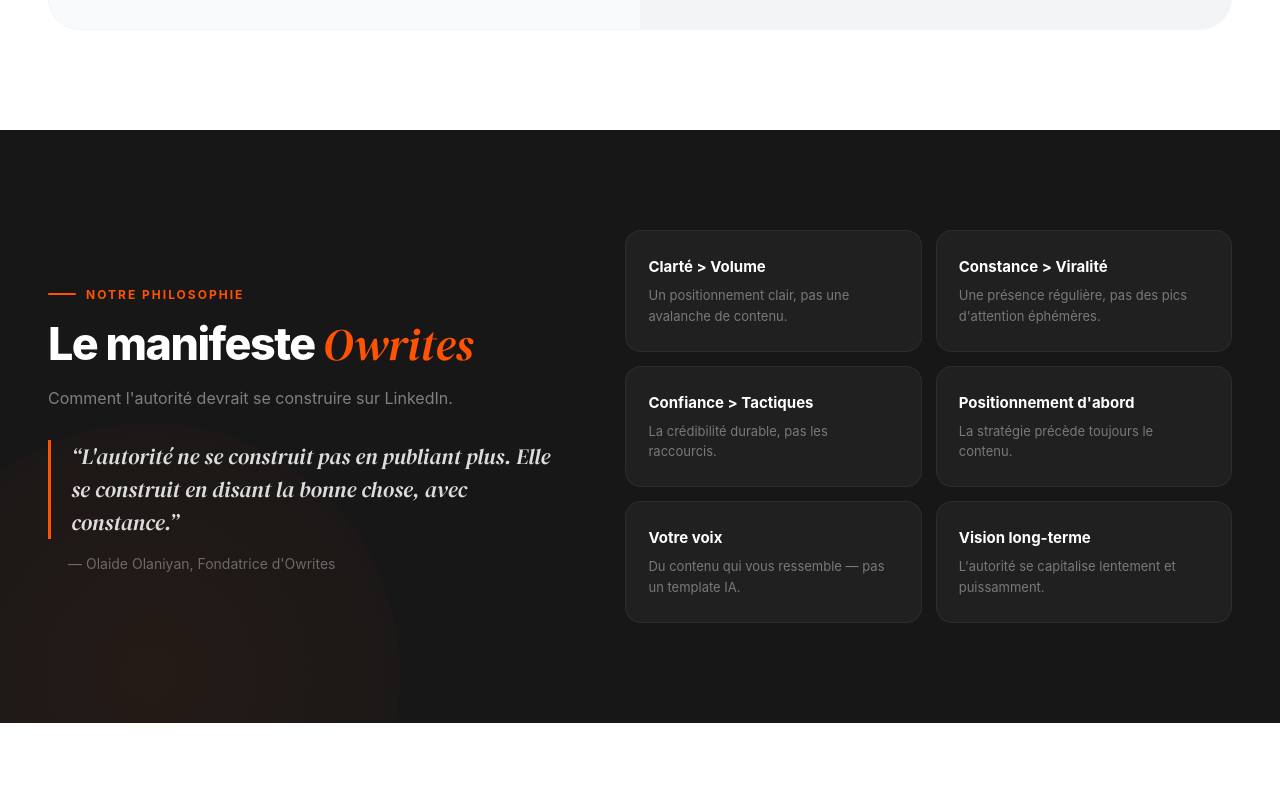
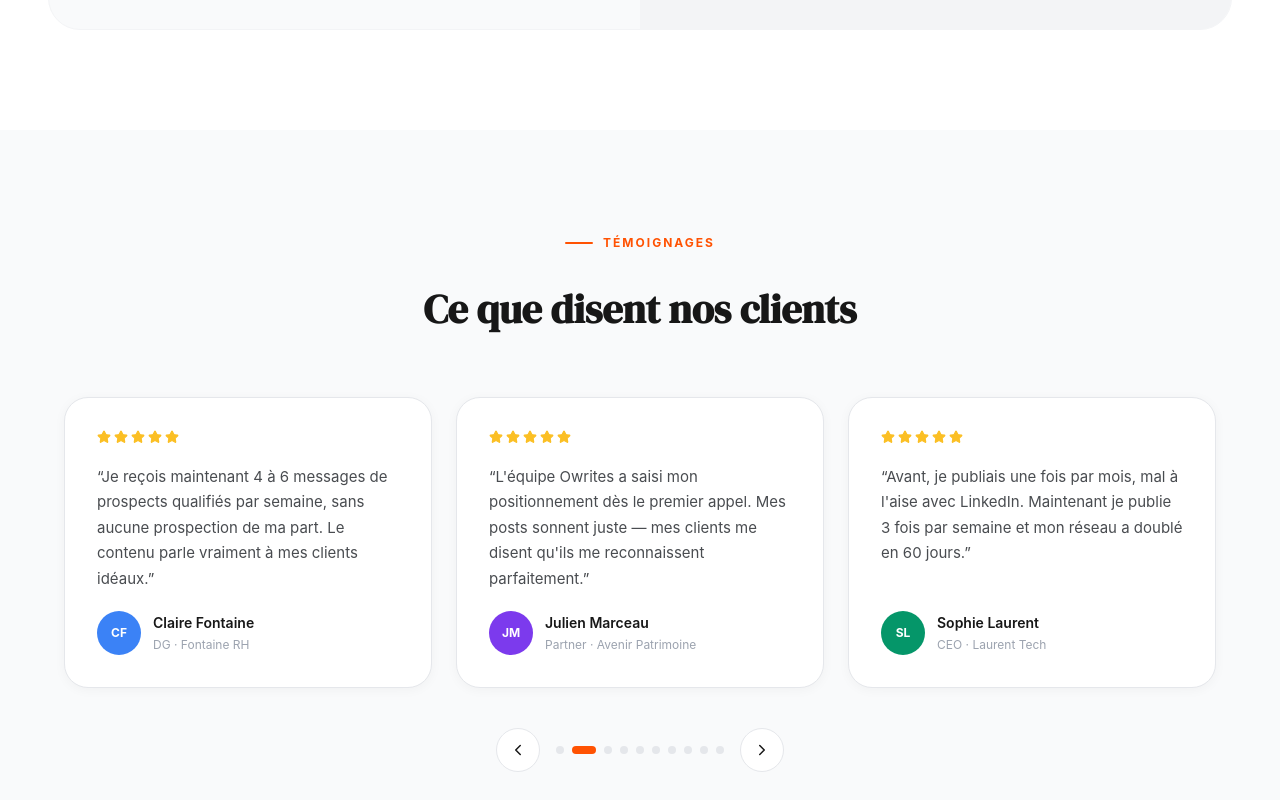
Before and after one commit to liuba-larousse/owrites, a Next.js app: page / in a window 1280 px wide. Shown: the part 8920-9720 px from the top of the page. Built offline with nearby package versions, Linux system fonts and the light colour scheme; a web font is replaced by a local one.

Commit message:
Add reviews carousel with 10 testimonials
Auto-advances every 4s, prev/next controls, dot navigation. Shows 3 cards on desktop, 2 on tablet, 1 on mobile. Placed after CaseStudy section.

https://claude.ai/code/session_011bjiGLfMn5wbD5Kr1CksTB

```diff
--- a/app/page.tsx
+++ b/app/page.tsx
@@ -10,6 +10,7 @@ import Why from "@/components/sections/Why";
 import Compare from "@/components/sections/Compare";
 import Results from "@/components/sections/Results";
 import CaseStudy from "@/components/sections/CaseStudy";
+import Testimonials from "@/components/sections/Testimonials";
 import Manifesto from "@/components/sections/Manifesto";
 import FAQ from "@/components/sections/FAQ";
 import CalendlySection from "@/components/sections/CalendlySection";
@@ -34,6 +35,7 @@ export default function HomePage() {
       <Compare />
       <Results />
       <CaseStudy />
+      <Testimonials />
       <Manifesto />
       <FAQ />
       <CalendlySection />
--- a/components/sections/Testimonials.tsx
+++ b/components/sections/Testimonials.tsx
@@ -1,79 +1,220 @@
-import { Star } from "lucide-react";
+"use client";
+
+import { useEffect, useRef, useState } from "react";
+import { ChevronLeft, ChevronRight, Star } from "lucide-react";
 
 const testimonials = [
   {
     quote:
-      "Owrites a transformé notre stratégie de contenu. En 4 mois, notre trafic organique a triplé et nous recevons des demandes de devis qualifiées chaque semaine grâce aux articles.",
-    name: "Sophie Marchand",
-    title: "Directrice Marketing",
-    company: "Innotech Belgium",
-    avatar: "SM",
-    color: "bg-brand-500",
+      "En 3 mois, mes impressions LinkedIn sont passées de 2 000 à 18 000 par mois. Owrites a complètement transformé ma présence sur la plateforme.",
+    name: "Alexandre Morin",
+    title: "Fondateur",
+    company: "Morin Conseil",
+    avatar: "AM",
+    bg: "#FF5202",
   },
   {
     quote:
-      "La qualité rédactionnelle est exceptionnelle. Nos articles sont pointus, bien sourcés et reflètent parfaitement notre expertise. Nos prospects arrivent déjà convaincus.",
-    name: "Thomas Berger",
-    title: "CEO",
-    company: "FinAdvisor Suisse",
-    avatar: "TB",
-    color: "bg-purple-500",
+      "Je reçois maintenant 4 à 6 messages de prospects qualifiés par semaine, sans aucune prospection de ma part. Le contenu parle vraiment à mes clients idéaux.",
+    name: "Claire Fontaine",
+    title: "DG",
+    company: "Fontaine RH",
+    avatar: "CF",
+    bg: "#3B82F6",
   },
   {
     quote:
-      "Nous publions 8 articles par mois sans mobiliser notre équipe. L'agent IA gère tout le calendrier éditorial. C'est exactement ce qu'il nous fallait pour scaler.",
-    name: "Marie-Claire Dupont",
-    title: "Head of Content",
-    company: "Groupex France",
+      "L'équipe Owrites a saisi mon positionnement dès le premier appel. Mes posts sonnent juste — mes clients me disent qu'ils me reconnaissent parfaitement.",
+    name: "Julien Marceau",
+    title: "Partner",
+    company: "Avenir Patrimoine",
+    avatar: "JM",
+    bg: "#7C3AED",
+  },
+  {
+    quote:
+      "Avant, je publiais une fois par mois, mal à l'aise avec LinkedIn. Maintenant je publie 3 fois par semaine et mon réseau a doublé en 60 jours.",
+    name: "Sophie Laurent",
+    title: "CEO",
+    company: "Laurent Tech",
+    avatar: "SL",
+    bg: "#059669",
+  },
+  {
+    quote:
+      "La stratégie de contenu LinkedIn d'Owrites nous a permis de décrocher un partenariat à six chiffres avec un prospect qui nous suivait depuis 2 mois.",
+    name: "Marc Dupuis",
+    title: "Directeur Commercial",
+    company: "Dupuis & Co",
     avatar: "MD",
-    color: "bg-emerald-500",
+    bg: "#DC2626",
+  },
+  {
+    quote:
+      "Hostlyft a généré plus de 16 000 impressions et 10 leads inbound qualifiés grâce à la stratégie LinkedIn d'Owrites. ROI immédiat et mesurable.",
+    name: "Karim Benali",
+    title: "CEO",
+    company: "Hostlyft",
+    avatar: "KB",
+    bg: "#D97706",
+  },
+  {
+    quote:
+      "Je pensais que LinkedIn n'était pas pour moi. En 6 semaines, j'ai eu plus de visibilité qu'en 3 ans de réseautage traditionnel. Incroyable.",
+    name: "Nathalie Voss",
+    title: "Coach Business",
+    company: "Voss Coaching",
+    avatar: "NV",
+    bg: "#0891B2",
+  },
+  {
+    quote:
+      "Owrites comprend les enjeux B2B francophones. Leur ghostwriting est précis, crédible et positionne vraiment l'expert — pas juste du contenu générique.",
+    name: "Pierre-Yves Renaud",
+    title: "Associé",
+    company: "Renaud Stratégies",
+    avatar: "PR",
+    bg: "#BE185D",
+  },
+  {
+    quote:
+      "En moins de 90 jours, mon profil LinkedIn est passé de 312 à 1 200 vues hebdomadaires. Mes concurrents me demandent comment je fais.",
+    name: "Isabelle Chambon",
+    title: "Consultante Indépendante",
+    company: "IC Conseil",
+    avatar: "IC",
+    bg: "#4F46E5",
+  },
+  {
+    quote:
+      "Le meilleur investissement marketing que j'aie fait cette année. Chaque franc dépensé chez Owrites m'a rapporté au moins 5x en nouveaux clients.",
+    name: "David Leclercq",
+    title: "Directeur Général",
+    company: "Leclercq Industries",
+    avatar: "DL",
+    bg: "#065F46",
   },
 ];
 
+const VISIBLE = 3;
+
 export default function Testimonials() {
+  const [current, setCurrent] = useState(0);
+  const timerRef = useRef<ReturnType<typeof setInterval> | null>(null);
+  const total = testimonials.length;
+
+  const startTimer = () => {
+    timerRef.current = setInterval(() => {
+      setCurrent((c) => (c + 1) % total);
+    }, 4000);
+  };
+
+  useEffect(() => {
+    startTimer();
+    return () => { if (timerRef.current) clearInterval(timerRef.current); };
+  }, []);
+
+  const go = (dir: 1 | -1) => {
+    if (timerRef.current) clearInterval(timerRef.current);
+    setCurrent((c) => (c + dir + total) % total);
+    startTimer();
+  };
+
+  // Build the visible window (wrapping)
+  const visible = Array.from({ length: VISIBLE }, (_, i) =>
+    testimonials[(current + i) % total]
+  );
+
   return (
-    <section className="section-py bg-white">
-      <div className="max-w-7xl mx-auto px-4 sm:px-6 lg:px-8">
+    <section style={{ padding: "96px 0", background: "var(--off-white)" }}>
+      <div style={{ maxWidth: 1200, margin: "0 auto", padding: "0 24px" }}>
         {/* Header */}
-        <div className="max-w-2xl mx-auto text-center mb-14">
-          <span className="inline-block rounded-full bg-brand-50 border border-brand-200 px-3 py-1 text-xs font-medium text-brand-700 mb-4">
-            Témoignages clients
+        <div style={{ textAlign: "center", marginBottom: 56 }}>
+          <span className="section-tag" style={{ justifyContent: "center" }}>
+            Témoignages
           </span>
-          <h2 className="text-3xl sm:text-4xl font-display font-bold text-gray-900 mb-4">
-            Des résultats concrets,{" "}
-            <span className="text-gradient">des clients satisfaits</span>
+          <h2
+            style={{
+              fontFamily: "var(--font-serif)",
+              fontSize: "clamp(28px, 4vw, 40px)",
+              fontWeight: 700,
+              color: "var(--black)",
+              marginTop: 8,
+            }}
+          >
+            Ce que disent nos clients
           </h2>
         </div>
 
+        {/* Carousel */}
+        <div style={{ position: "relative" }}>
           {/* Cards */}
-        <div className="grid grid-cols-1 md:grid-cols-3 gap-6">
-          {testimonials.map((t) => (
           <div
-              key={t.name}
-              className="flex flex-col rounded-2xl border border-gray-100 bg-white p-6 shadow-sm hover:shadow-md hover:border-brand-200 transition-all"
+            style={{
+              display: "grid",
+              gridTemplateColumns: "repeat(3, 1fr)",
+              gap: 24,
+            }}
+            className="testimonials-grid"
+          >
+            {visible.map((t, i) => (
+              <div
+                key={`${t.name}-${i}`}
+                style={{
+                  background: "#fff",
+                  borderRadius: "var(--r-lg)",
+                  padding: 32,
+                  border: "1px solid var(--gray-200)",
+                  display: "flex",
+                  flexDirection: "column",
+                  gap: 20,
+                  boxShadow: "0 2px 12px rgba(0,0,0,0.04)",
+                }}
               >
                 {/* Stars */}
-              <div className="flex gap-0.5 mb-4">
-                {[...Array(5)].map((_, i) => (
-                  <Star key={i} size={14} className="fill-amber-400 text-amber-400" />
+                <div style={{ display: "flex", gap: 3 }}>
+                  {[...Array(5)].map((_, s) => (
+                    <Star key={s} size={14} style={{ fill: "#FBBF24", color: "#FBBF24" }} />
                   ))}
                 </div>
 
                 {/* Quote */}
-              <blockquote className="flex-1 text-sm text-gray-600 leading-relaxed mb-6">
+                <blockquote
+                  style={{
+                    fontSize: 15,
+                    color: "var(--gray-dark)",
+                    lineHeight: 1.7,
+                    flex: 1,
+                    margin: 0,
+                  }}
+                >
                   &ldquo;{t.quote}&rdquo;
                 </blockquote>
 
                 {/* Author */}
-              <div className="flex items-center gap-3">
+                <div style={{ display: "flex", alignItems: "center", gap: 12 }}>
                   <div
-                  className={`w-10 h-10 rounded-full ${t.color} flex items-center justify-center text-white text-xs font-bold`}
+                    style={{
+                      width: 44,
+                      height: 44,
+                      borderRadius: "50%",
+                      background: t.bg,
+                      display: "flex",
+                      alignItems: "center",
+                      justifyContent: "center",
+                      color: "#fff",
+                      fontSize: 12,
+                      fontWeight: 700,
+                      flexShrink: 0,
+                    }}
                   >
                     {t.avatar}
                   </div>
                   <div>
-                  <p className="text-sm font-semibold text-gray-900">{t.name}</p>
-                  <p className="text-xs text-gray-400">
+                    <p style={{ fontSize: 14, fontWeight: 600, color: "var(--black)", margin: 0 }}>
+                      {t.name}
+                    </p>
+                    <p style={{ fontSize: 12, color: "var(--gray-light)", margin: 0 }}>
                       {t.title} · {t.company}
                     </p>
                   </div>
@@ -81,7 +222,104 @@ export default function Testimonials() {
               </div>
             ))}
           </div>
+
+          {/* Controls */}
+          <div
+            style={{
+              display: "flex",
+              alignItems: "center",
+              justifyContent: "center",
+              gap: 16,
+              marginTop: 40,
+            }}
+          >
+            <button
+              onClick={() => go(-1)}
+              aria-label="Précédent"
+              style={{
+                width: 44,
+                height: 44,
+                borderRadius: "50%",
+                border: "1.5px solid var(--gray-200)",
+                background: "#fff",
+                display: "flex",
+                alignItems: "center",
+                justifyContent: "center",
+                cursor: "pointer",
+                color: "var(--black)",
+                transition: "border-color 0.2s",
+              }}
+            >
+              <ChevronLeft size={18} />
+            </button>
+
+            {/* Dots */}
+            <div style={{ display: "flex", gap: 8 }}>
+              {testimonials.map((_, i) => (
+                <button
+                  key={i}
+                  onClick={() => {
+                    if (timerRef.current) clearInterval(timerRef.current);
+                    setCurrent(i);
+                    startTimer();
+                  }}
+                  aria-label={`Aller au témoignage ${i + 1}`}
+                  style={{
+                    width: i === current ? 24 : 8,
+                    height: 8,
+                    borderRadius: 4,
+                    background: i === current ? "var(--orange)" : "var(--gray-200)",
+                    border: "none",
+                    cursor: "pointer",
+                    padding: 0,
+                    transition: "all 0.3s ease",
+                  }}
+                />
+              ))}
             </div>
+
+            <button
+              onClick={() => go(1)}
+              aria-label="Suivant"
+              style={{
+                width: 44,
+                height: 44,
+                borderRadius: "50%",
+                border: "1.5px solid var(--gray-200)",
+                background: "#fff",
+                display: "flex",
+                alignItems: "center",
+                justifyContent: "center",
+                cursor: "pointer",
+                color: "var(--black)",
+                transition: "border-color 0.2s",
+              }}
+            >
+              <ChevronRight size={18} />
+            </button>
+          </div>
+        </div>
+      </div>
+
+      {/* Mobile: single column */}
+      <style>{`
+        @media (max-width: 768px) {
+          .testimonials-grid {
+            grid-template-columns: 1fr !important;
+          }
+          .testimonials-grid > *:not(:first-child) {
+            display: none;
+          }
+        }
+        @media (min-width: 769px) and (max-width: 1024px) {
+          .testimonials-grid {
+            grid-template-columns: repeat(2, 1fr) !important;
+          }
+          .testimonials-grid > *:last-child {
+            display: none;
+          }
+        }
+      `}</style>
     </section>
   );
 }
```
Lines whose indentation alone changed are shown as unchanged.
